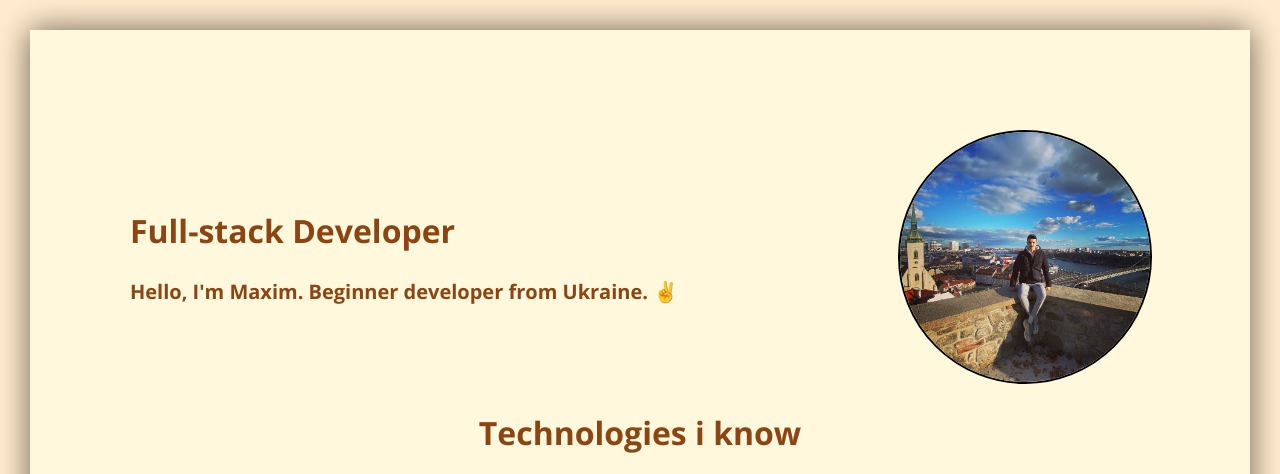
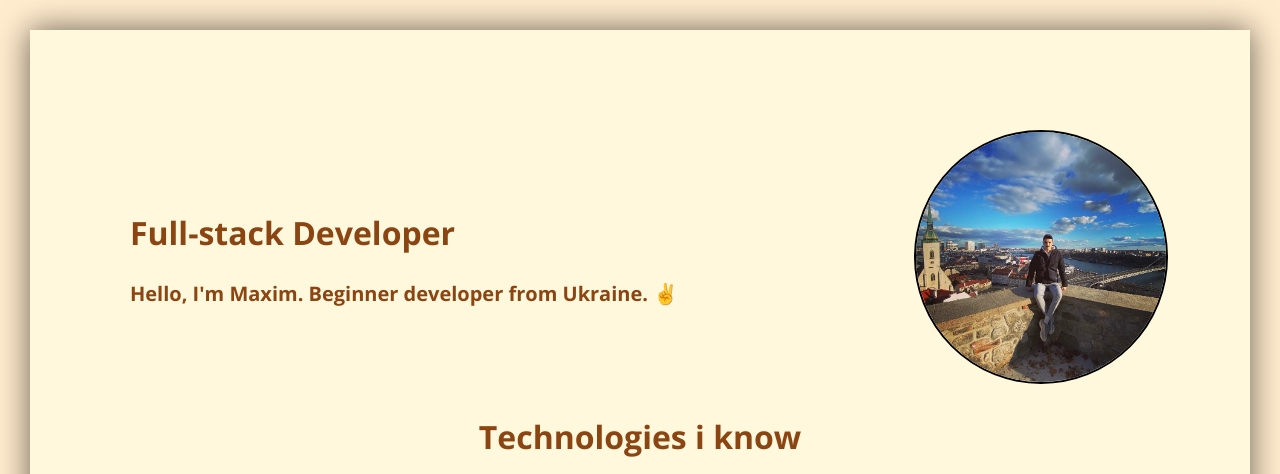
Before and after one commit to maxsegeda/Portfolio, a plain HTML site: page index.html in a window 1280 px wide. Shown: the top 474 px of the page. Drawn offline with nearby package versions, Linux system fonts and the light colour scheme.

Commit message:
Update styles.css

```diff
--- a/css/styles.css
+++ b/css/styles.css
@@ -56,16 +56,17 @@ header div {
   margin-top: 100px;
 }
 .title {
+  flex: 70%;
   margin-left: 100px;
 }
 
 .my-photo {
+  flex: 30%;
+}
+.my-photo img {
   border-radius: 50%;
   border: 2px solid #000;
   overflow: hidden;
-  width: 250px;
-  height: 250px;
-  margin-left: 220px;
 }
 .technologies {
   display: flex;
```
